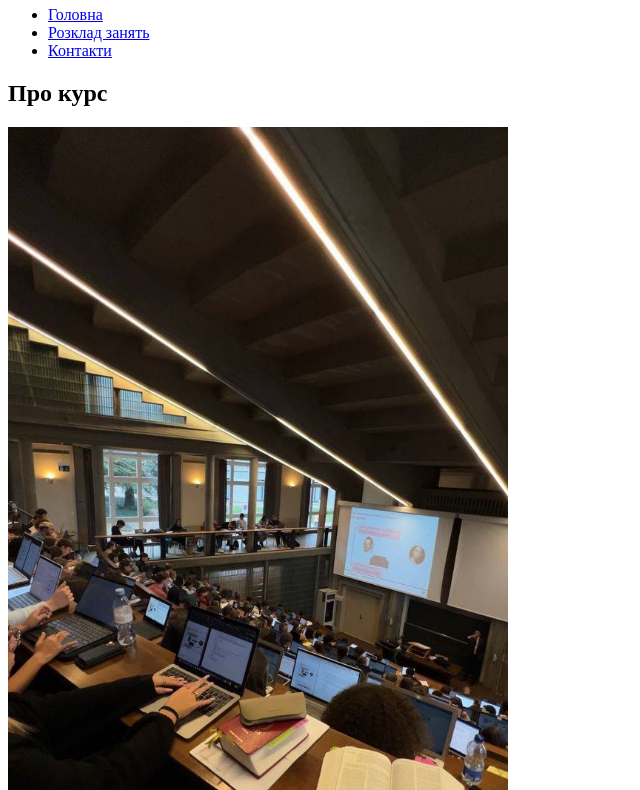
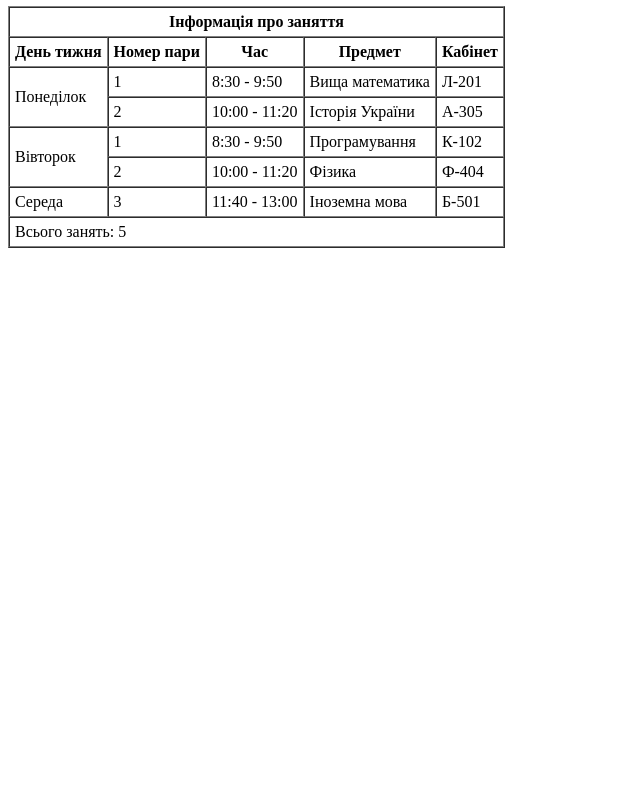
Before and after one commit to dsairx/i21_-, a plain HTML site: page index.html in a window 1280 px wide. Shown: the part 60-850 px from the top of the page, without its empty margins (0-640 px from the left). After the commit the page ends 800 px from the top, so only its background shows below. Drawn offline with Linux system fonts and the light colour scheme.

Commit message:
Add files via upload

```diff
--- a/index.html
+++ b/index.html
@@ -1,36 +1,61 @@
-<header>
-    <h1>Курс HTML для початківців</h1>
-    <nav aria-label="Головна навігація">
-        <ul>
-            <li><a href="index.html">Головна</a></li>
-            <li><a href="lessons.html">Розклад занять</a></li>
-            <li><a href="contacts.html">Контакти</a></li>
-        </ul>
-    </nav>
-</header>
+<h1>Розклад занять</h1>
 
-<main>
-    <section>
-        <h2>Про курс</h2>
-        <!-- Тут браузер шукає файл image_6.png у тій самій папці -->
-        <img src="image_6.png" alt="Студенти в академічних шапках під час святкового заходу з блакитно-жовтим димом" width="500">
-        <p>На курсі ви навчитеся створювати вебсторінки.</p>
-    </section>
+<table border="1" cellspacing="0" cellpadding="5">
+    <!-- Верхня частина із заголовками -->
+    <thead>
+        <!-- Спільний заголовок для кількох стовпців -->
+        <tr>
+            <th colspan="5">Інформація про заняття</th>
+        </tr>
+        <tr>
+            <th>День тижня</th>
+            <th>Номер пари</th>
+            <th>Час</th>
+            <th>Предмет</th>
+            <th>Кабінет</th>
+        </tr>
+    </thead>
 
-    <section>
-        <h2>Реєстрація</h2>
-        <form>
-            <div>
-                <label for="username">Ім'я:</label><br>
-                <input type="text" id="username" name="username">
-            </div>
-            <br>
-            <div>
-                <label for="email">Email:</label><br>
-                <input type="email" id="email" name="email">
-            </div>
-            <br>
-            <button type="submit">Зареєструватися</button>
-        </form>
-    </section>
-</main>
+    <!-- Основна частина з даними (не менше 5 занять) -->
+    <tbody>
+        <tr>
+            <td rowspan="2">Понеділок</td>
+            <td>1</td>
+            <td>8:30 - 9:50</td>
+            <td>Вища математика</td>
+            <td>Л-201</td>
+        </tr>
+        <tr>
+            <td>2</td>
+            <td>10:00 - 11:20</td>
+            <td>Історія України</td>
+            <td>А-305</td>
+        </tr>
+        <tr>
+            <td rowspan="2">Вівторок</td>
+            <td>1</td>
+            <td>8:30 - 9:50</td>
+            <td>Програмування</td>
+            <td>К-102</td>
+        </tr>
+        <tr>
+            <td>2</td>
+            <td>10:00 - 11:20</td>
+            <td>Фізика</td>
+            <td>Ф-404</td>
+        </tr>
+        <tr>
+            <td>Середа</td>
+            <td>3</td>
+            <td>11:40 - 13:00</td>
+            <td>Іноземна мова</td>
+            <td>Б-501</td>
+        </tr>
+    </tbody>
+
+    <!-- Підсумковий рядок -->
+    <tfoot>
+        <tr>
+            <td colspan="5">Всього занять: 5</td>
+        </tr>
+    </tfoot></table>
```
